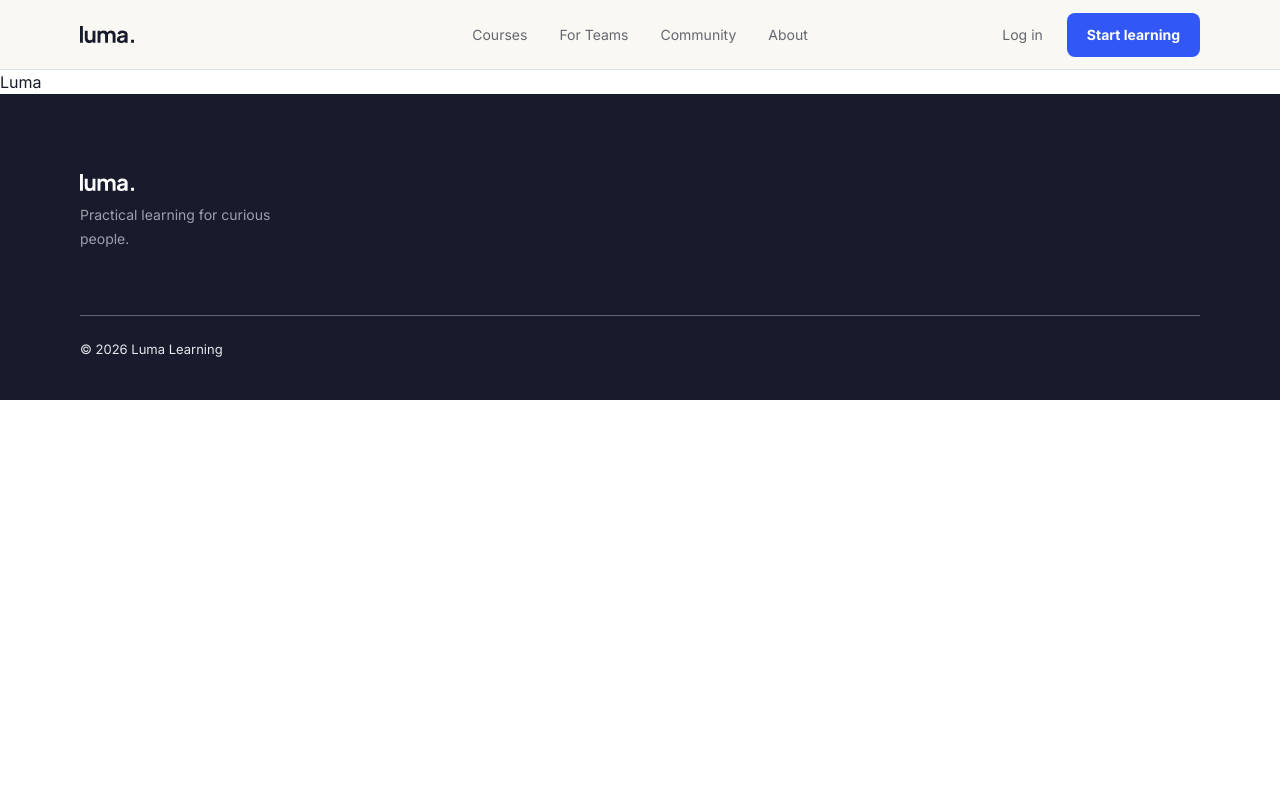
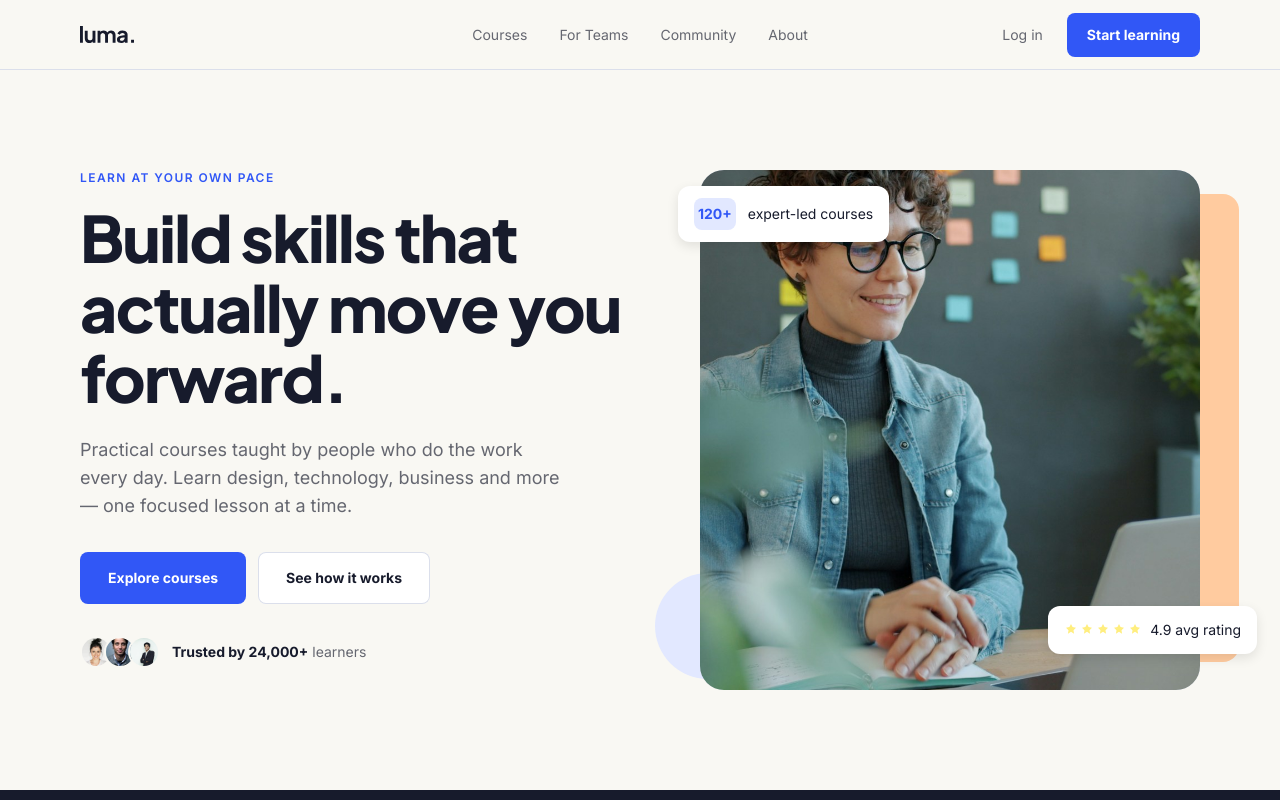
Before and after one commit to luizlevindiniz/nextjs-tailwind-frontend-design, a Next.js app: page / in a window 1280 px wide. Shown: the top 800 px of the page. Built offline with nearby package versions, Linux system fonts and the light colour scheme; no server answers.

Commit message:
feat: add hero section

```diff
--- a/src/app/page.tsx
+++ b/src/app/page.tsx
@@ -1,3 +1,5 @@
+import { Hero } from '@/components/hero/Hero';
+
 export default function HomePage() {
-  return <h1>Luma</h1>;
+  return <Hero />;
 }
--- /dev/null
+++ b/src/components/hero/Hero.tsx
@@ -0,0 +1,103 @@
+import Image from 'next/image';
+
+import { cn } from '@/lib/utils';
+
+import { ButtonLink } from '@/components/ui/ButtonLink';
+import { Container } from '@/components/ui/Container';
+
+import { StarIcon } from '@/assets/icons';
+import learner1 from '@/assets/images/avatars/learner-1.jpg';
+import learner2 from '@/assets/images/avatars/learner-2.jpg';
+import learner3 from '@/assets/images/avatars/learner-3.jpg';
+import heroLearner from '@/assets/images/hero-learner.jpg';
+
+const avatars = [learner1, learner2, learner3];
+const badge =
+  'absolute flex items-center rounded-xl bg-background-white px-4 py-3 text-mobile-body-1 whitespace-nowrap shadow-floating lg:text-desktop-body-1';
+
+export function Hero() {
+  return (
+    <section
+      id='hero'
+      aria-labelledby='hero-title'
+      className='bg-background-light-yellow py-15 lg:py-25'
+    >
+      <Container className='flex flex-col-reverse gap-10 lg:flex-row lg:items-start lg:gap-15'>
+        <div className='lg:min-w-md lg:flex-1'>
+          <p className='text-mobile-overline text-primary-blue uppercase lg:text-desktop-overline'>
+            Learn at your own pace
+          </p>
+          <h1
+            id='hero-title'
+            className='mt-4 font-heading text-mobile-h1 lg:text-desktop-h1'
+          >
+            Build skills that actually move you forward.
+          </h1>
+          <p className='mt-6 max-w-120 text-mobile-subtitle-1 text-text-secondary lg:text-desktop-subtitle-1'>
+            Practical courses taught by people who do the work every day. Learn
+            design, technology, business and more — one focused lesson at a
+            time.
+          </p>
+          <div className='mt-8 flex max-w-90.5 flex-col gap-3 lg:max-w-none lg:flex-row'>
+            <ButtonLink href='#categories'>Explore courses</ButtonLink>
+            <ButtonLink href='#how-it-works' variant='secondary'>
+              See how it works
+            </ButtonLink>
+          </div>
+          <div className='mt-8 flex max-w-90.5 items-center justify-center gap-3 lg:max-w-none lg:justify-start'>
+            <div className='flex -space-x-2'>
+              {avatars.map((avatar) => (
+                <Image
+                  key={avatar.src}
+                  src={avatar}
+                  alt=''
+                  width={32}
+                  height={32}
+                  className='size-8 rounded-full border-2 border-background-light-yellow bg-primary-blue-light object-cover'
+                />
+              ))}
+            </div>
+            <p className='text-mobile-body-1 lg:text-desktop-body-1'>
+              <strong className='font-bold'>Trusted by 24,000+</strong>{' '}
+              <span className='text-text-secondary'>learners</span>
+            </p>
+          </div>
+        </div>
+
+        <div className='relative h-95 w-full max-w-90.5 lg:aspect-25/26 lg:h-auto lg:w-125 lg:max-w-none'>
+          <div className='absolute top-6 -right-2.5 bottom-3.5 left-25 rounded-2xl bg-background-orange lg:-right-9.75 lg:bottom-7 lg:left-auto lg:w-22.25' />
+          <div className='absolute bottom-3 -left-2.5 size-16 rounded-full bg-primary-blue-light lg:bottom-2.75 lg:-left-11.25 lg:size-26.5' />
+          <div className='absolute inset-x-2 inset-y-0 overflow-hidden rounded-2xl bg-primary-blue-light lg:inset-x-0 lg:rounded-3xl'>
+            <Image
+              src={heroLearner}
+              alt='Person focused on learning at their laptop'
+              fill
+              loading='eager'
+              fetchPriority='high'
+              sizes='(min-width: 1280px) 500px, (min-width: 1024px) calc(100vw - 668px), min(346px, calc(100vw - 56px))'
+              className='object-cover'
+            />
+          </div>
+          <p
+            className={cn(badge, 'top-1.5 left-0 gap-3 lg:top-4 lg:-left-5.5')}
+          >
+            <span className='flex h-8 items-center rounded-lg bg-primary-blue-light px-1 font-bold text-primary-blue'>
+              120+
+            </span>{' '}
+            expert-led courses
+          </p>
+          <p
+            className={cn(badge, '-right-2.75 bottom-9 gap-2 lg:-right-14.25')}
+          >
+            <span className='flex gap-0.5 text-secondary-yellow'>
+              {Array.from({ length: 5 }, (_, i) => (
+                <StarIcon key={i} aria-hidden className='size-3.5' />
+              ))}
+            </span>
+            4.9 avg rating
+          </p>
+        </div>
+      </Container>
+    </section>
+  );
+}
```
Also changed, not shown: 4 other files (tests, documents, lock files or other folders).
